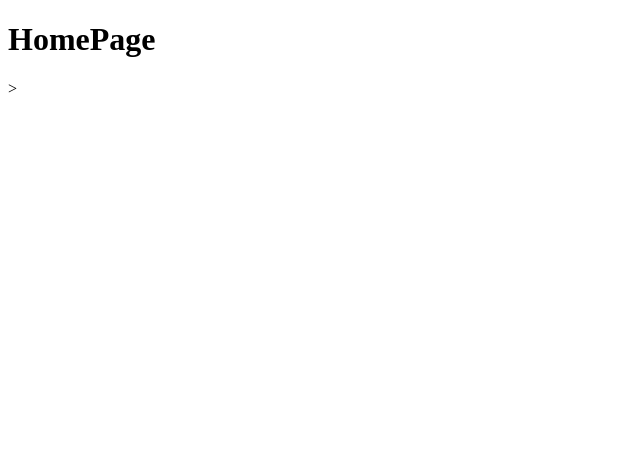
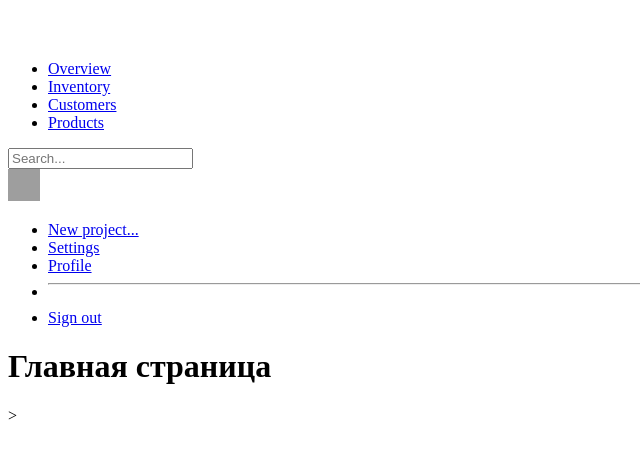
Before and after one commit to batygayeva/boxy, a Django app: page / in a window 1280 px wide. Shown: the top 459 px of the page, without its empty margins (0-640 px from the left). Run offline with Django 5.2, Linux system fonts and the light colour scheme; grey boxes are pictures that could not be loaded.

Commit message:
add: header

```diff
--- a/src/templates/index.html
+++ b/src/templates/index.html
@@ -5,6 +5,39 @@
     <title>Title</title>
 </head>
 <body>
-<h1> HomePage </h1>>
+<header class="p-3 mb-3 border-bottom">
+    <div class="container">
+      <div class="d-flex flex-wrap align-items-center justify-content-center justify-content-lg-start">
+        <a href="/" class="d-flex align-items-center mb-2 mb-lg-0 text-dark text-decoration-none">
+          <svg class="bi me-2" width="40" height="32" role="img" aria-label="Bootstrap"><use xlink:href="#bootstrap"></use></svg>
+        </a>
+
+        <ul class="nav col-12 col-lg-auto me-lg-auto mb-2 justify-content-center mb-md-0">
+          <li><a href="#" class="nav-link px-2 link-secondary">Overview</a></li>
+          <li><a href="#" class="nav-link px-2 link-dark">Inventory</a></li>
+          <li><a href="#" class="nav-link px-2 link-dark">Customers</a></li>
+          <li><a href="#" class="nav-link px-2 link-dark">Products</a></li>
+        </ul>
+
+        <form class="col-12 col-lg-auto mb-3 mb-lg-0 me-lg-3">
+          <input type="search" class="form-control" placeholder="Search..." aria-label="Search">
+        </form>
+
+        <div class="dropdown text-end">
+          <a href="#" class="d-block link-dark text-decoration-none dropdown-toggle" id="dropdownUser1" data-bs-toggle="dropdown" aria-expanded="false">
+            <img src="https://github.com/mdo.png" alt="mdo" width="32" height="32" class="rounded-circle">
+          </a>
+          <ul class="dropdown-menu text-small" aria-labelledby="dropdownUser1">
+            <li><a class="dropdown-item" href="#">New project...</a></li>
+            <li><a class="dropdown-item" href="#">Settings</a></li>
+            <li><a class="dropdown-item" href="#">Profile</a></li>
+            <li><hr class="dropdown-divider"></li>
+            <li><a class="dropdown-item" href="#">Sign out</a></li>
+          </ul>
+        </div>
+      </div>
+    </div>
+  </header>
+<h1>Главная страница</h1>>
 </body>
 </html>
```
Also changed, not shown: 1 other file.
